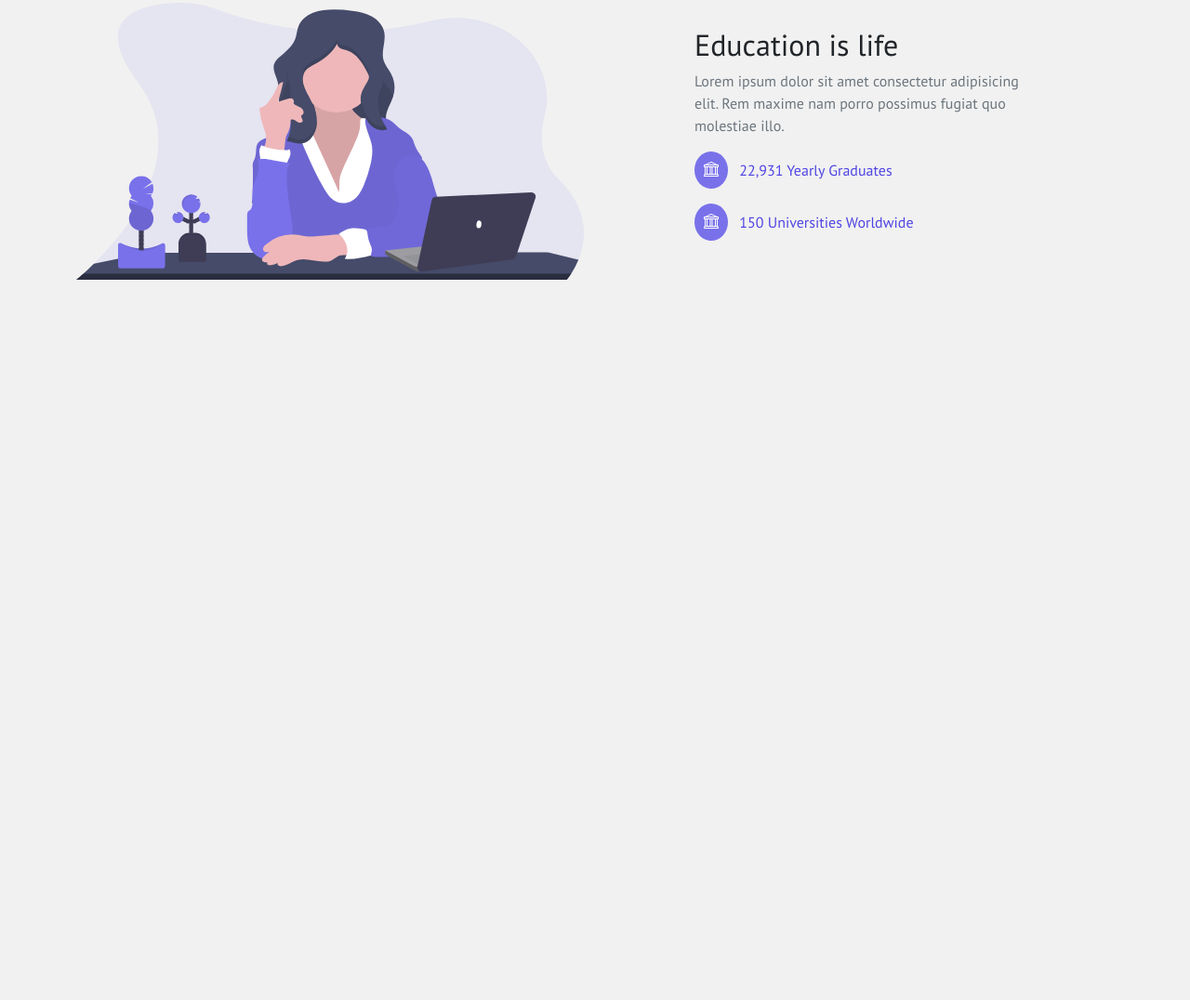
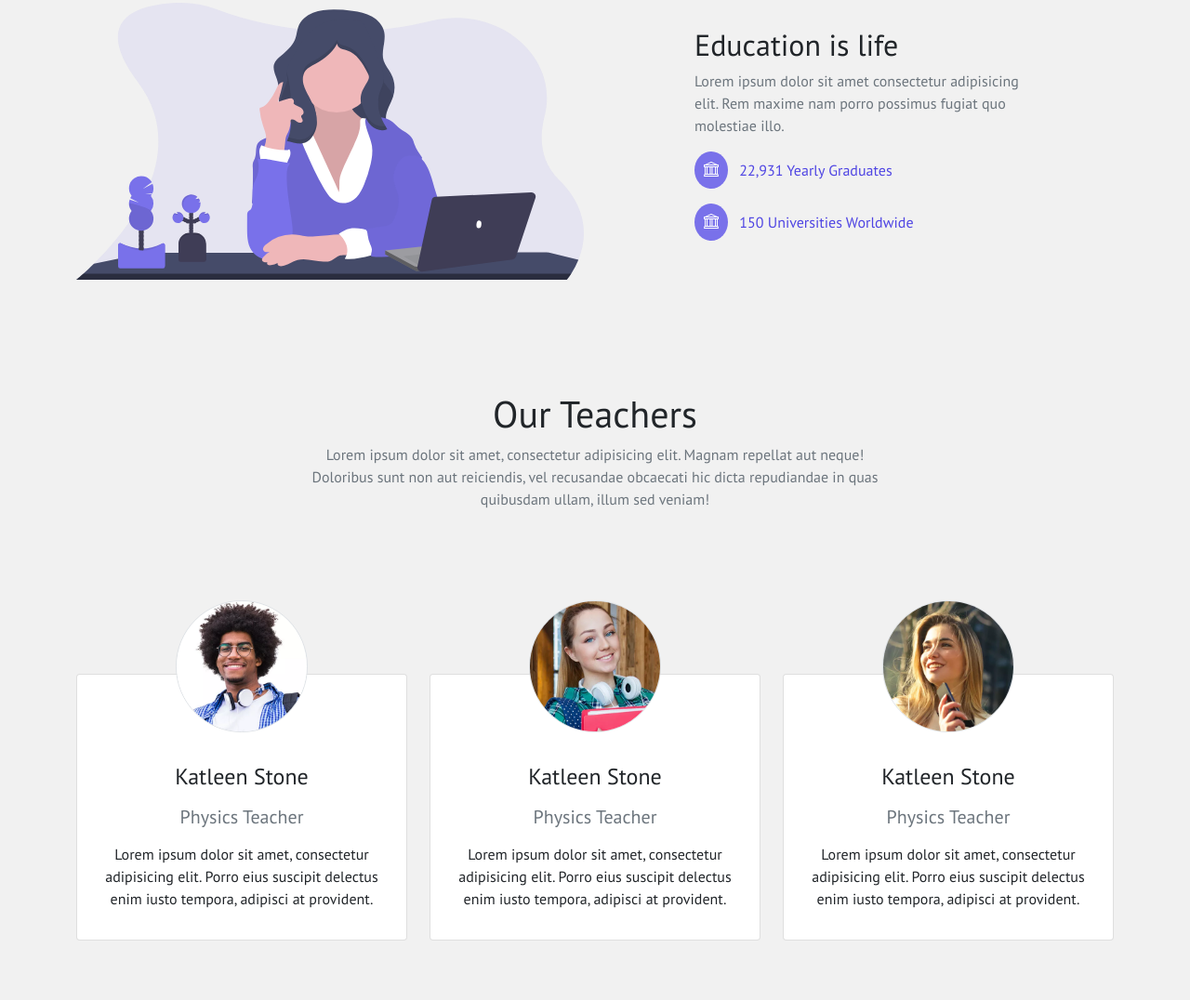
Before and after one commit to mm-tvkl/Complete-Project-4, a website: page index.html in a window 1280 px wide. Shown: the part 2751-3827 px from the top of the page at 93% size. Before the commit the page ends 3172 px from the top, so only its background shows below. Drawn offline with nearby package versions, Linux system fonts and the light colour scheme.

Commit message:
Teacher Section added to Project

```diff
--- a/index.html
+++ b/index.html
@@ -283,7 +283,9 @@
                     <div class="col-md-7 col-sm-12 text-center">
                         <h1 class="section-title">Our Program</h1>
                         <p class="text-muted">
-                            Lorem ipsum dolor sit amet, consectetur adipisicing elit. Magnam repellat aut neque! Doloribus sunt non aut reiciendis, vel recusandae obcaecati hic dicta repudiandae in quas quibusdam ullam, illum sed veniam!
+                            Lorem ipsum dolor sit amet, consectetur adipisicing elit. Magnam repellat aut neque!
+                            Doloribus sunt non aut reiciendis, vel recusandae obcaecati hic dicta repudiandae in quas
+                            quibusdam ullam, illum sed veniam!
                         </p>
                     </div>
                 </div>
@@ -297,7 +299,8 @@
                         <div class="row justify-content-center align-items-center">
                             <div class="col-lg-8 col-sm-12">
                                 <h2>We Are Excellent In Education</h2>
-                                <p class="text-muted">Lorem ipsum dolor sit amet consectetur adipisicing elit. Rem maxime nam porro possimus fugiat quo molestiae illo.</p>
+                                <p class="text-muted">Lorem ipsum dolor sit amet consectetur adipisicing elit. Rem
+                                    maxime nam porro possimus fugiat quo molestiae illo.</p>
                                 <div class="my-3">
                                     <span>
                                         <i class="bi bi-bank d-inline-flex bg-icon-color-primary"></i>
@@ -324,7 +327,8 @@
                         <div class="row justify-content-center align-items-center">
                             <div class="col-lg-8 col-sm-12">
                                 <h2>Strive for Excellent</h2>
-                                <p class="text-muted">Lorem ipsum dolor sit amet consectetur adipisicing elit. Rem maxime nam porro possimus fugiat quo molestiae illo.</p>
+                                <p class="text-muted">Lorem ipsum dolor sit amet consectetur adipisicing elit. Rem
+                                    maxime nam porro possimus fugiat quo molestiae illo.</p>
                                 <div class="my-3">
                                     <span>
                                         <i class="bi bi-bank d-inline-flex bg-icon-color-primary"></i>
@@ -351,7 +355,8 @@
                         <div class="row justify-content-center align-items-center">
                             <div class="col-lg-8 col-sm-12">
                                 <h2>Education is life</h2>
-                                <p class="text-muted">Lorem ipsum dolor sit amet consectetur adipisicing elit. Rem maxime nam porro possimus fugiat quo molestiae illo.</p>
+                                <p class="text-muted">Lorem ipsum dolor sit amet consectetur adipisicing elit. Rem
+                                    maxime nam porro possimus fugiat quo molestiae illo.</p>
                                 <div class="my-3">
                                     <span>
                                         <i class="bi bi-bank d-inline-flex bg-icon-color-primary"></i>
@@ -373,6 +378,79 @@
         </div>
     </section>
 
+    <!-- Teacher Section -->
+    <section>
+        <div class="container-fluid">
+            <div class="container">
+                <!-- Title Section -->
+                <div class="row justify-content-center">
+                    <div class="col-lg-7 col-sm-12 text-center">
+                        <h1 class="section-title">Our Teachers</h1>
+                        <p class="text-muted">
+                            Lorem ipsum dolor sit amet, consectetur adipisicing elit. Magnam repellat aut neque!
+                            Doloribus sunt non aut reiciendis, vel recusandae obcaecati hic dicta repudiandae in quas
+                            quibusdam ullam, illum sed veniam!
+                        </p>
+                    </div>
+                </div>
+
+                <!-- Card Section -->
+                <div class="row mt-5 pt-5 gy-5 justify-content-center">
+                    <!-- Item 1 -->
+                    <div class="col-sm-12 col-md-6 col-lg-4 my-5 my- py-3">
+                        <div class="card card-hover bg-hover-light-blue">
+                            <div class="card-header bg-white border-0 p-0 d-flex justify-content-center">
+                                <img width="40%" class="user-select-none img-fluid rounded-circle border position-absolute pos-responsive" src="./dist/img/image/avatar1.jpg" alt="">
+                            </div>
+                            <div class="card-body text-center mt-5 pt-5">
+                                <h4 class="user-select-none">Katleen Stone</h4>
+                                <h5 class="text-muted my-3 user-select-none">Physics Teacher</h5>
+                                <p class="user-select-none">
+                                    Lorem ipsum dolor sit amet, consectetur adipisicing elit. Porro eius suscipit
+                                    delectus enim iusto tempora, adipisci at provident.
+                                </p>
+                            </div>
+                        </div>
+                    </div>
+
+                    <!-- Item 2 -->
+                    <div class="col-sm-12 col-md-6 col-lg-4 my-5 my- py-3">
+                        <div class="card card-hover bg-hover-light-blue">
+                            <div class="card-header bg-white border-0 p-0 d-flex justify-content-center">
+                                <img width="40%" class="user-select-none img-fluid rounded-circle border position-absolute pos-responsive" src="./dist/img/image/avatar2.jpg" alt="">
+                            </div>
+                            <div class="card-body text-center mt-5 pt-5">
+                                <h4 class="user-select-none">Katleen Stone</h4>
+                                <h5 class="text-muted my-3 user-select-none">Physics Teacher</h5>
+                                <p class="user-select-none">
+                                    Lorem ipsum dolor sit amet, consectetur adipisicing elit. Porro eius suscipit
+                                    delectus enim iusto tempora, adipisci at provident.
+                                </p>
+                            </div>
+                        </div>
+                    </div>
+
+                    <!-- Item 3 -->
+                    <div class="col-sm-12 col-md-6 col-lg-4 my-5 my- py-3">
+                        <div class="card card-hover bg-hover-light-blue">
+                            <div class="card-header bg-white border-0 p-0 d-flex justify-content-center">
+                                <img width="40%" class="user-select-none img-fluid rounded-circle border position-absolute pos-responsive" src="./dist/img/image/avatar3.jpg" alt="">
+                            </div>
+                            <div class="card-body text-center mt-5 pt-5">
+                                <h4 class="user-select-none">Katleen Stone</h4>
+                                <h5 class="text-muted my-3 user-select-none">Physics Teacher</h5>
+                                <p class="user-select-none">
+                                    Lorem ipsum dolor sit amet, consectetur adipisicing elit. Porro eius suscipit
+                                    delectus enim iusto tempora, adipisci at provident.
+                                </p>
+                            </div>
+                        </div>
+                    </div>
+                </div>
+            </div>
+        </div>
+    </section>
+
 </body>
 <!-- Bootstrap.bundle.js -->
 <script src="./node_modules/bootstrap/dist/js/bootstrap.bundle.min.js"></script>
```
Also changed, not shown: dist/css/main.css, dist/img/image/avatar1.jpg (added), dist/img/image/avatar2.jpg (added), dist/img/image/avatar3.jpg (added), dist/scss/_teacher.scss (added), dist/scss/_variables.scss, dist/scss/main.scss, 1 other file.
